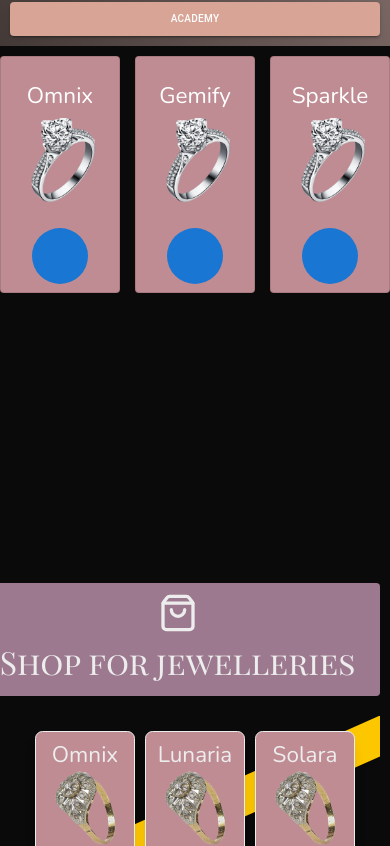
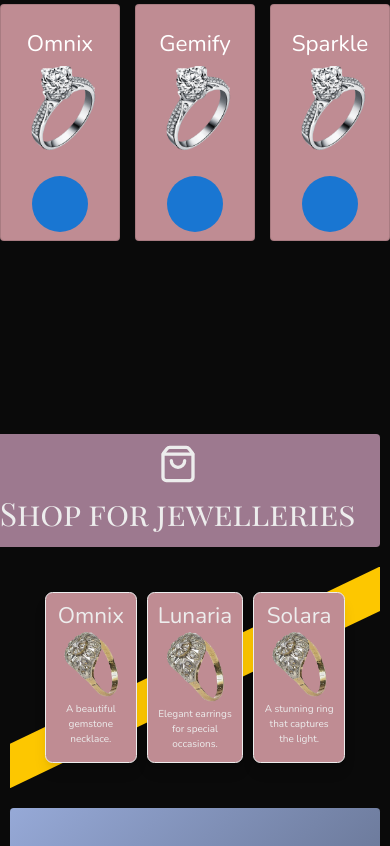
Before and after one commit to CodeKyna/royal-gems-institute, a Next.js app: page / in a window 390 px wide. Shown: the part 1154-2000 px from the top of the page. Built offline with nearby package versions, Linux system fonts and the light colour scheme; some icons are missing.

Commit message:
added the shop section under the hero section

```diff
--- a/app/page.tsx
+++ b/app/page.tsx
@@ -34,7 +34,7 @@ function Page() {
     // 🔹 Added scroll container
     <div className="lg:h-screen lg:overflow-y-scroll lg:snap-y lg:snap-mandatory scroll-smooth hide-scrollbar">
       {/* ===================== SECTION 1 ===================== */}
-      <section className="lg:h-screen lg:snap-start pt-[220px]">
+      <section className="lg:h-screen lg:snap-start pt-[168px]">
         <div>
           <section className="flex flex-col md:flex-row w-full">
             {/* Left Section */}
@@ -214,14 +214,14 @@ function Page() {
 
       {/* ===================== SECTION 2 ===================== */}
       <motion.section
-        className="lg:h-screen lg:snap-start pt-[220px]"
+        className="lg:h-screen lg:snap-start pt-[168px]"
         id="shop-section"
         initial={{ opacity: 0, y: 80 }}
         whileInView={{ opacity: 1, y: 0 }}
         transition={{ duration: 0.8, ease: "easeOut" }}
         viewport={{ once: true, amount: 0.3 }} // triggers when 30% is in view
       >
-        <section className="px-4 md:px-8 lg:px-16 py-20">
+        <section className="px-4 md:px-8 lg:px-16 py-2 ">
           <div className="flex flex-col sm:flex-row sm:items-center sm:justify-center gap-2 max-w-4xl -ml-14 py-4 mt-8 bg-[#9D798F] rounded-md px-4">
             <ShoppingBag size={40} className="mx-auto sm:mx-0" />
             <h1 className="font-sans font-max text-center sm:text-left">
@@ -230,11 +230,11 @@ function Page() {
           </div>
 
           {/* Content area */}
-          <div className="flex flex-col lg:flex-row mt-8">
+          <div className="max-w-[164em] mx-auto flex flex-col lg:flex-row mt-8">
             {/* Left side */}
             <div className="w-full lg:w-1/2 px-4 lg:px-8 mb-8 lg:mb-0 relative">
               <div className="absolute inset-0 -z-30 bg-yellow-400 [clip-path:polygon(100%_20%,100%_0%,0%_80%,0%_100%)]"></div>
-              <div className=" p-6  rounded-md text-center lg:text-left flex  gap-4">
+              <div className="p-10 rounded-md text-center lg:text-left flex  gap-4 justify-between ">
                 <ITemDisplayCard
                   title="Omnix"
                   image="/item-image.png"
```
